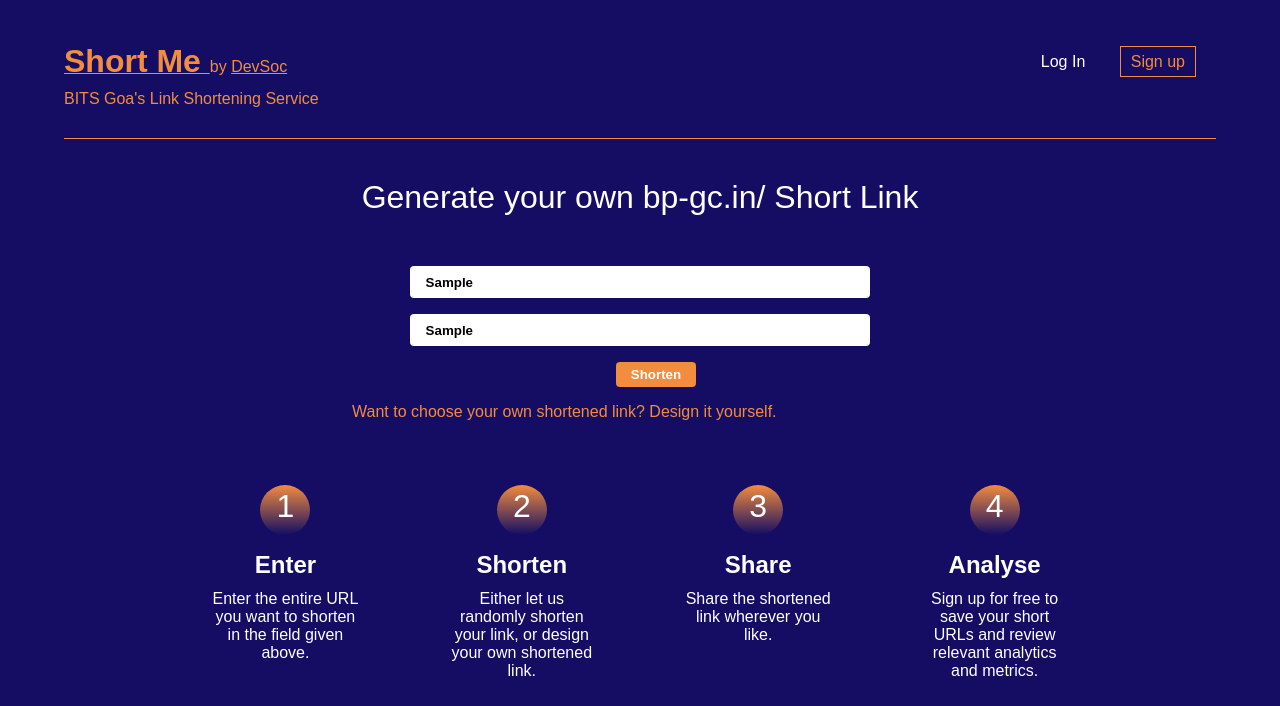
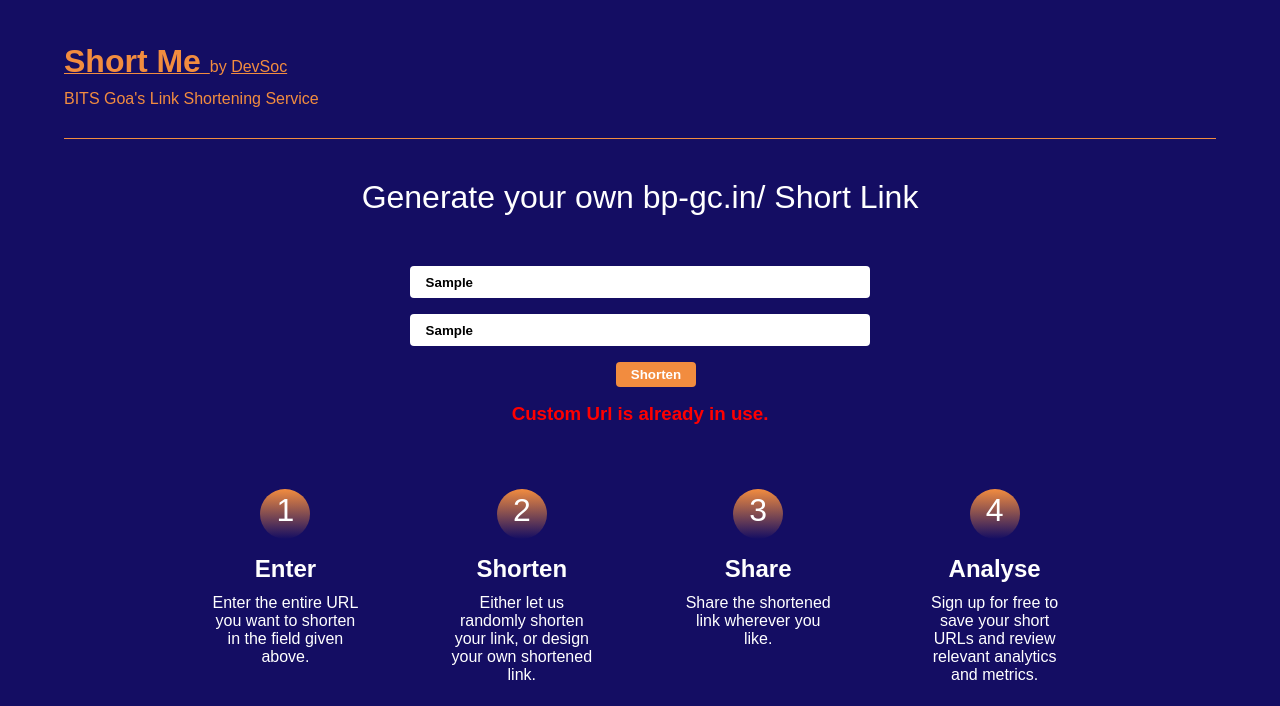
Before and after one commit to Devsoc-BPGC/Short-Me, a plain HTML site: page index.html in a window 1280 px wide. Both pictures are taken after typing "Sample", "Sample" into the empty fields and a click on the button "Shorten". Shown: the top 706 px of the page. Drawn offline with nearby package versions, Linux system fonts and the light colour scheme; no server answers.

Commit message:
error handling added

```diff
--- a/index.html
+++ b/index.html
@@ -19,14 +19,14 @@
                 <p> by <a href="http://devsoc.club">DevSoc</a></p>
                 <p style="display: block;">BITS Goa's Link Shortening Service</p>
             </div>
-            <div class="nav-links">
+            <!-- <div class="nav-links">
                 <div class="login">
                     Log In
                 </div>
                 <div class="signup">
                     Sign up
                 </div>
-            </div>
+            </div>  -->
         </nav>
         <section class="main">
             <h1>Generate your own bp-gc.in/ Short Link</h1>
--- a/main.css
+++ b/main.css
@@ -205,8 +205,13 @@
 	color: red;
 }
 
+.main {
+	text-align: center;
+}
+
 #result-link {
 	display: inline;
+	text-align: center;
 }
 
 #copy {
--- a/main.js
+++ b/main.js
@@ -19,6 +19,9 @@
 				ClipBoard(res.data.shortUrl)
 			})
 		})
+		.catch(err => {
+			resultLink.innerHTML = `<h3 id="result-link" style="display:inline"> <span id="result">Custom Url is already in use.</span></h3>`
+		})
 });
 
 function ClipBoard(result) {
```
